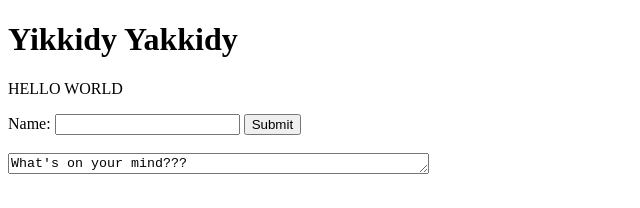
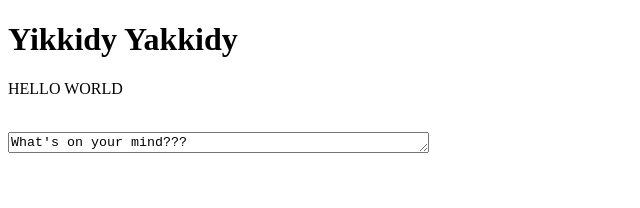
Before and after one commit to linglinglife/anonymous-messaging-app, a plain HTML site: page index.html in a window 1280 px wide. Shown: the whole page, without its empty margins (0-640 px from the left). Drawn offline with Linux system fonts and the light colour scheme.

Commit message:
Taken away name box

```diff
--- a/index.html
+++ b/index.html
@@ -7,10 +7,6 @@
 <body>
   <h1>Yikkidy Yakkidy</h2>
     <p>HELLO WORLD</p>
-  <form action="/action_page.php" id="usrform">
-  Name: <input type="text" name="usrname">
-  <input type="submit">
-</form>
 <br>
 <textarea rows="1" cols="50" name="comment" form="usrform">
 What's on your mind???</textarea>
```
